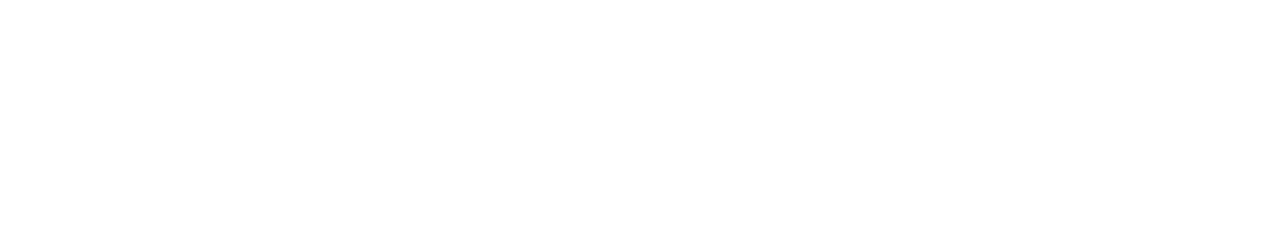
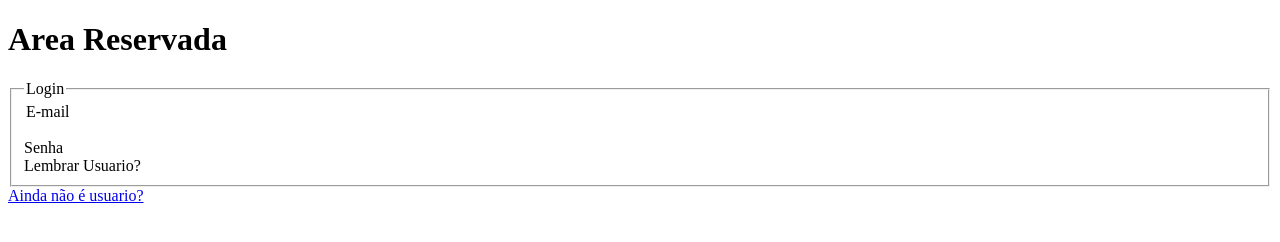
Before and after one commit to ericksavioli/Exemplo-de-Formulario-HTML, a plain HTML site: page index.html in a window 1280 px wide. Drawn offline with Linux system fonts and the light colour scheme.

Commit message:
Primeiro commit

```diff
--- a/index.html
+++ b/index.html
@@ -7,6 +7,20 @@
     <title>Document</title>
 </head>
 <body>
-
+    <h1> Area Reservada</h1>
+    <form name="form-login" method="get">
+        <fieldset>
+<legend>Login</legend>
+<legend>E-mail</legend>
+<imput type="email" id="email" name="email" required /><br>
+<label>Senha</label>
+<imput type="password" id="senha" name="senha" required/><br>
+<imput type="checkbox" id="lembrar" name="lembrar" required/>
+Lembrar Usuario?
+        </fieldset>
+        <imput type="submit" value="Login"/>
+        <imput type="reset" value="Limpar"/>
+        </form>
+        <a href="novo.html">Ainda não é usuario?</a>
 </body>
 </html>
```
